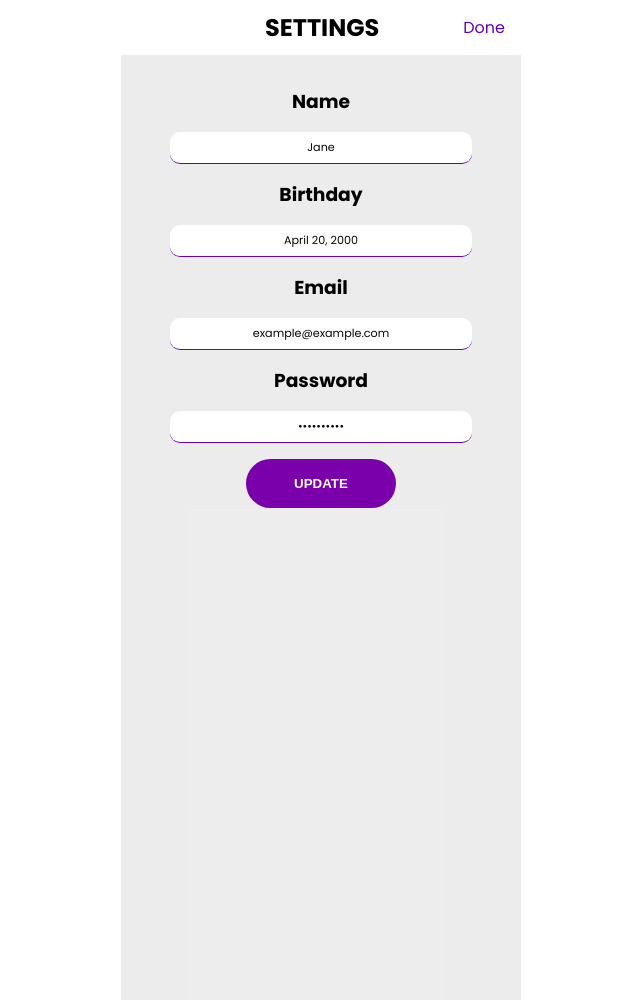
After one commit to Kaspyy/astre, a PHP site: page /public/views/settings.html in a window 1280 px wide. The commit adds this page. Shown: the whole page, without its empty margins (319-959 px from the left). Run offline with PHP 8.4, Linux system fonts and the light colour scheme; some libraries are stand-ins or nearby versions.

Commit message:
let's say we have the settings page

```diff
--- a/public/css/style.css
+++ b/public/css/style.css
@@ -924,7 +924,7 @@ form.sign-up-form {
   background-color: white;
   display: flex;
   flex-direction: column;
-  height: 65%;
+  height: 80vh;
   box-shadow: 0 4px 10px -4px;
 }
 .profile-main-photo-container {
@@ -932,6 +932,17 @@ form.sign-up-form {
   flex-direction: column;
   justify-content: center;
   align-items: center;
+  /* position: relative; */
+}
+
+.profile-main-photo .user-zodiac-sign {
+  position: absolute;
+  bottom: -26px;
+  right: -11px;
+  width: 55px;
+  height: 55px;
+  z-index: 1;
+  font-size: 2.5rem;
 }
 .profile-main-photo-container > h2 {
   word-spacing: 0.3rem;
@@ -968,6 +979,7 @@ form.sign-up-form {
   justify-content: center;
   align-items: center;
   flex-direction: column;
+  position: relative;
 }
 
 .profile-options-panel {
@@ -979,6 +991,31 @@ form.sign-up-form {
   text-align: center;
   font-size: 1rem;
   color: rgba(136, 136, 136, 0.77);
+}
+
+@media (min-width: 820px) {
+  .profile-screen-foreground {
+    width: 400px;
+    height: 70vh;
+    margin: auto;
+    position: relative;
+  }
+  .navbar {
+    z-index: 1;
+  }
+  .profile-screen-background {
+    /* width: 400px; */
+    margin: auto;
+  }
+  .profile-main-photo-container {
+    margin: 5rem;
+  }
+  .profile-options-panel {
+    margin: -90px 3rem;
+    justify-content: space-between;
+    position: relative;
+    transform: translateY(0 vh);
+  }
 }
 
 .edit-profile-screen-background {
@@ -1070,7 +1107,8 @@ textarea {
   padding: 10px;
 }
 
-textarea:focus, input:focus{
+textarea:focus,
+input:focus {
   outline: none;
 }
 
@@ -1084,3 +1122,40 @@ textarea:focus, input:focus{
   height: 50px;
   color: #57575769;
 }
+
+@media (min-width: 376px) {
+  .edit-profile-screen-background {
+    width: 400px;
+    margin: auto;
+    height: 1000px;
+  }
+}
+
+.settings-screen {
+  display: flex;
+  flex-direction: column;
+  justify-content: center;
+  margin: 1rem 2rem;
+
+}
+.settings-screen > h3 {
+  margin: 1rem auto;
+
+}
+.settings-screen > .input {
+  border: 0;
+  border-bottom: 1px solid #6401b6;
+  width: 90%;
+  font-size: .7em;
+  padding: 7px 0;
+  color: #070707;
+  outline: none;
+  border-radius: 10px;
+  margin-top: 1rem;
+  margin: auto;
+  text-align: center;
+}
+
+.settings-screen > .btn {
+  margin: 1rem auto;
+}
--- a/public/views/profile.html
+++ b/public/views/profile.html
@@ -24,6 +24,7 @@
           <div class="profile-main-photo-background-1">
             <div class="profile-main-photo-background-2">
               <div class="profile-main-photo">
+                <div class="user-zodiac-sign">♏︎</div>
                 <img src="../img/profilepics/profile-pic.jpg" alt="" />
               </div>
             </div>
--- /dev/null
+++ b/public/views/settings.html
@@ -0,0 +1,45 @@
+<!DOCTYPE html>
+<html lang="en">
+  <head>
+    <meta charset="UTF-8" />
+    <meta http-equiv="X-UA-Compatible" content="IE=edge" />
+    <meta name="viewport" content="width=device-width, initial-scale=1.0" />
+    <link
+      href="https://fonts.googleapis.com/css2?family=Poppins:wght@300;400;600;700&display=swap"
+      rel="stylesheet"
+    />
+    <title>Settings | Astre</title>
+    <link rel="stylesheet" href="../css/style.css" />
+  </head>
+  <body>
+    <div class="edit-profile-screen-background">
+      <nav class="navbar">
+        <h2>SETTINGS</h2>
+        <div class="done-button">Done</div>
+      </nav>
+        <div class="settings-screen">
+            <h3>Name</h3>
+            <input type="text"
+            class="input" value="Jane">
+            <h3>Birthday</h3>
+            <input type="text"
+            class="input" value="April 20, 2000">
+            <h3>Email</h3>
+            <input type="text"
+            class="input"
+            value="example@example.com">
+            <h3>Password</h3>
+            <input type="password"
+            class="input"
+            value="brightcode">
+            <button
+            class="btn">Update</button>
+        </div>
+    </div>
+    </div>
+    <script
+      src="https://kit.fontawesome.com/8a50b84207.js"
+      crossorigin="anonymous"
+    ></script>
+  </body>
+</html>
```
